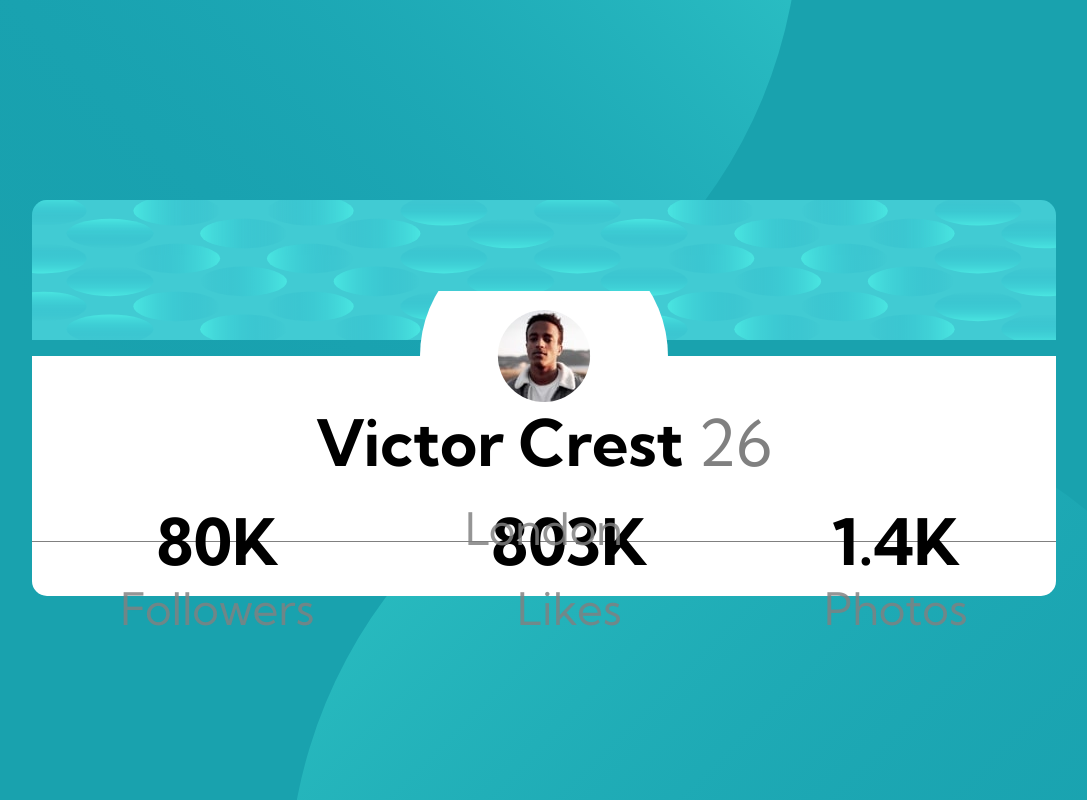
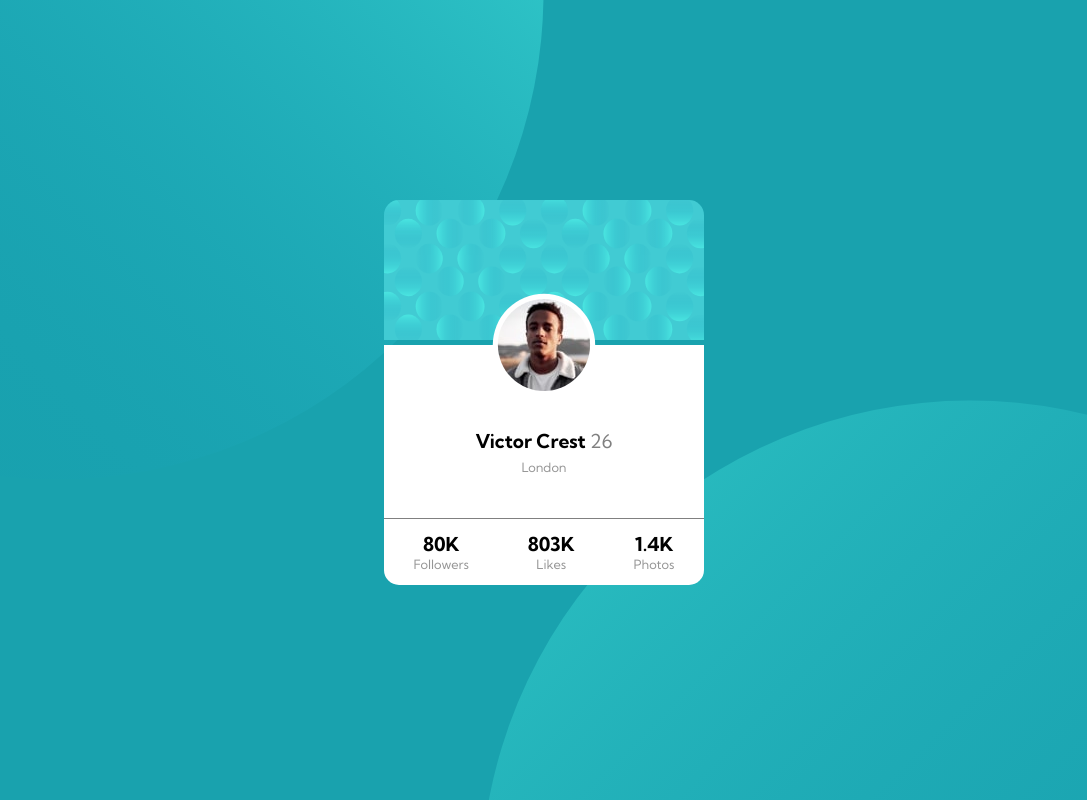
Before and after one commit to ZakJam/profile-card-component-main, a plain HTML site: page index.html in a window 1280 px wide. Shown: the whole page, without its empty margins (96-1183 px from the left). Drawn offline with Linux system fonts and the light colour scheme.

Commit message:
desktop version done

```diff
--- a/style.css
+++ b/style.css
@@ -28,7 +28,7 @@ font-size: 5vw;
 }
 
 .profile_card{
-width: 80%;
+width: 85%;
 height: 45%;
 border-radius: 15px;
 min-height: 400px;
@@ -140,3 +140,156 @@ font-weight: 400;
 .name_info .ventisei{
 color: gray;
 }
+
+
+
+
+
+
+
+
+
+/* DESKTOP */
+
+
+@media(min-width:700px){
+
+:root{
+--first_color:hsl(185, 75%, 39%);
+--second_color: hsl(229, 23%, 23%);
+--third_color:hsl(227, 10%, 46%);
+--fourth_color:hsl(0, 0%, 59%);
+}
+
+body{
+background-color: var(--first_color);
+font-family: 'Kumbh Sans', sans-serif;
+overflow: hidden;
+background-image: url(images/bg-pattern-top.svg), url(images/bg-pattern-bottom.svg);
+background-position: right 50vw bottom 40vh, left 45vw top 50vh;
+background-repeat: no-repeat , no-repeat;
+width: 100vw;
+height: 100vh;
+display: flex;
+flex-direction: column;
+justify-content: center;
+align-items: center;
+font-size: 1.5vw;
+}
+
+.profile_card{
+width: 25%;
+height: 40%;
+border-radius: 15px;
+min-height: 400px;
+}
+
+
+picture img{
+height: 35%;
+width: 100%;
+border-top-left-radius: 15px;
+border-top-right-radius: 15px;
+}
+
+
+.user{
+background-color: white;
+width: 100%;
+height: 60%;
+text-align: center;
+border-bottom-left-radius: 15px;
+border-bottom-right-radius: 15px;
+display: grid;
+grid-template-columns: repeat(3,1fr);
+grid-template-rows: repeat(5,1fr);
+}
+
+
+.column{
+display: flex;
+flex-direction: column;
+}
+
+.row{
+display: flex;
+flex-direction: row;
+justify-content: space-around;
+align-items:center;
+
+}
+
+.numbers{
+text-align: center;
+border-top: 1px gray solid;
+width: 100%;
+height: 100%;
+grid-row: 4/6;
+grid-column: 1/4;
+
+}
+
+
+.item{
+height: fit-content;
+}
+
+
+
+.info{
+grid-column: 1/4;
+grid-row: 2/4;
+display: flex;
+justify-content: center;
+align-items: center;
+}
+
+
+.name_info{
+position: relative;
+bottom: 4vh;
+}
+
+.name_info .name {
+font-weight: 700;
+
+}
+
+.sfondo{
+grid-column: 2/3;
+grid-row: 1/2;
+clip-path: circle(48%);
+background-color: white;
+padding: 5%;
+display: flex;
+justify-content: center;
+align-items: center;
+position: relative;
+bottom: 50%;
+}
+
+.user img {
+    clip-path:circle(48%) ;
+}
+
+
+.numbers .item .num {
+font-weight: 700;
+text-transform: uppercase;
+}
+
+
+.less {
+font-size: 1vw;
+color: rgba(128, 128, 128, 0.836);
+font-weight: 400;
+}
+
+
+
+.name_info .ventisei{
+color: gray;
+}
+
+
+}
```
